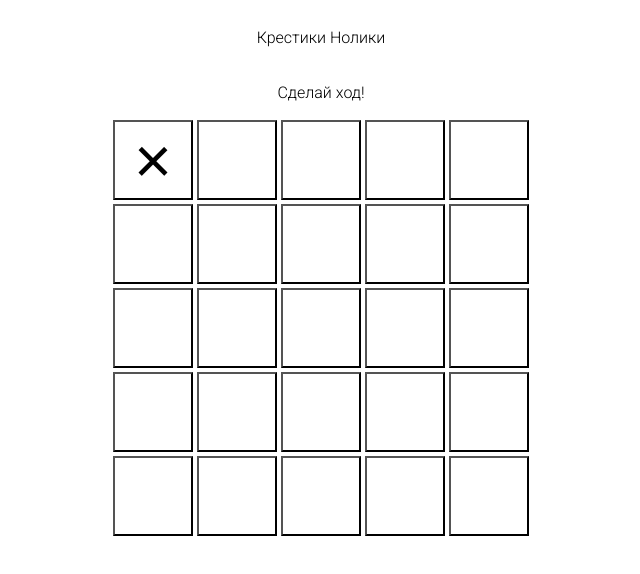
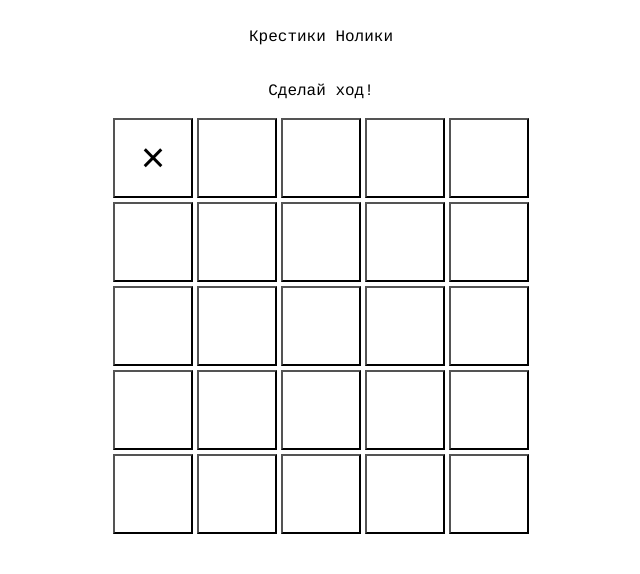
Before and after one commit to Artem0714/Tic-Tac-Toe, a plain HTML site: page index.html in a window 1280 px wide. Both pictures are taken after a click on the button 472 px from the left and 160 px from the top of the page. Shown: the whole page, without its empty margins (319-959 px from the left). Drawn offline with Linux system fonts and the light colour scheme.

Commit message:
adapted layout2

```diff
--- a/options.js
+++ b/options.js
@@ -42,12 +42,13 @@ const orderMove = {
 
 buttons.forEach(elem => {
     elem.addEventListener('click', function getValue() {
-        orderMove.motion += 1;
         if (elem.value) {
-        } else if (orderMove.motion % 2 === 0 ) {
+        } else if (orderMove.motion % 2 != 0 ) {
             elem.value = '○';
+            orderMove.motion += 1;
         } else {
             elem.value = '×';
+            orderMove.motion += 1;
         };
         checkWinner()
     });
--- a/style.css
+++ b/style.css
@@ -2,7 +2,7 @@
 
 
 body {
-    font-family: 'Roboto', sans-serif;
+    font-family: 'Courier';
     text-align: center;
     padding: 0;
 }
@@ -15,13 +15,13 @@ input {
     background-color:white;
     height: calc(400px/var(--countRows));
     width: calc(400px/var(--countRows));
-    font-size: 65px;
-    flex: 0 1 auto;
     margin: 2px;
+    padding: 0;
     color: black;
     border: 0 black 2px;
-    padding: 0;
+    text-align: middle;
     vertical-align: top;
+    font-size: calc(210px/var(--countRows));
 }
 
 .field {
```
